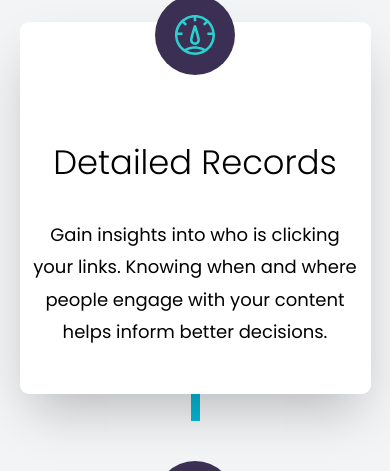
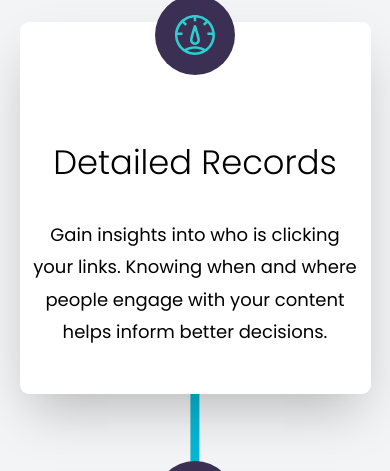
Before and after one commit to nikhea/shortly-url, a Next.js app: page / in a window 390 px wide. Shown: the part 2174-2645 px from the top of the page. Built offline with nearby package versions, Linux system fonts and the light colour scheme.

Commit message:
fix: mobile features card line

```diff
--- a/scss/features.module.scss
+++ b/scss/features.module.scss
@@ -11,7 +11,7 @@
 .cards {
   @apply grid grid-cols-1  lg:grid-cols-3  gap-5 relative  items-center justify-center text-center place-items-center mb-20;
   .line {
-    @apply bg-cyan-500 w-full h-2 absolute rotate-[270deg] lg:rotate-0;
+    @apply bg-cyan-500 w-[180%] md:w-[130%] lg:w-full h-2 absolute rotate-[270deg] lg:rotate-0 overflow-hidden;
     top: 55%;
     // transform: rotate(270deg);
   }
```
